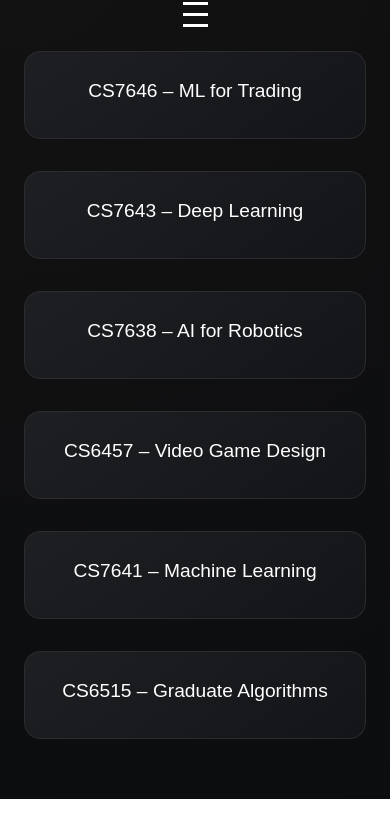
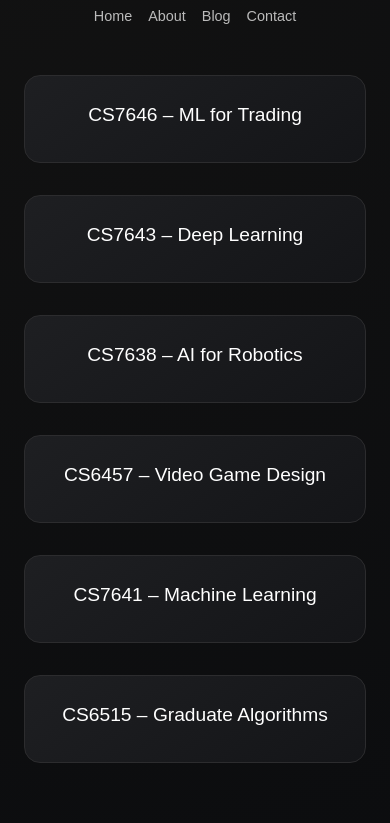
Before and after one commit to dinysoar/website, a plain HTML site: page projects.html in a window 390 px wide. Shown: the part 109-932 px from the top of the page. Before the commit the page ends 908 px from the top, so only its background shows below. Drawn offline with Linux system fonts and the light colour scheme; a web font is replaced by a local one.

Commit message:
mobile update

```diff
--- a/projects.html
+++ b/projects.html
@@ -40,6 +40,7 @@
       gap: 32px;
       justify-content: center;
       font-size: 0.9rem;
+      flex-wrap: wrap;
     }
 
     .nav-links a {
@@ -122,66 +123,22 @@
       max-height: 100px;
     }
 
-    .hamburger {
-      display: none;
-      flex-direction: column;
-      cursor: pointer;
-      margin-bottom: 20px;
-    }
-
-    .bar {
-      width: 25px;
-      height: 3px;
-      background-color: white;
-      margin: 4px 0;
-    }
-
-    .mobile-nav {
-      display: none;
-      flex-direction: column;
-      gap: 12px;
-      align-items: center;
-      margin-bottom: 30px;
-    }
-
     @media (max-width: 600px) {
       h1 {
         font-size: 2rem;
       }
 
       .nav-links {
-        display: none;
-      }
-
-      .hamburger {
-        display: flex;
-      }
-
-      .mobile-nav.show {
-        display: flex;
+        flex-wrap: wrap;
+        gap: 16px;
+        justify-content: center;
       }
     }
   </style>
-  <script>
-    function toggleMenu() {
-      document.getElementById('mobileNav').classList.toggle('show');
-    }
-  </script>
 </head>
 <body>
   <h1>Class Projects</h1>
-  <div class="hamburger" onclick="toggleMenu()">
-    <div class="bar"></div>
-    <div class="bar"></div>
-    <div class="bar"></div>
-  </div>
   <div class="nav-links">
-    <a href="index.html">Home</a>
-    <a href="about.html">About</a>
-    <a href="blog.html">Blog</a>
-    <a href="contact.html">Contact</a>
-  </div>
-  <div id="mobileNav" class="mobile-nav">
     <a href="index.html">Home</a>
     <a href="about.html">About</a>
     <a href="blog.html">Blog</a>
```
